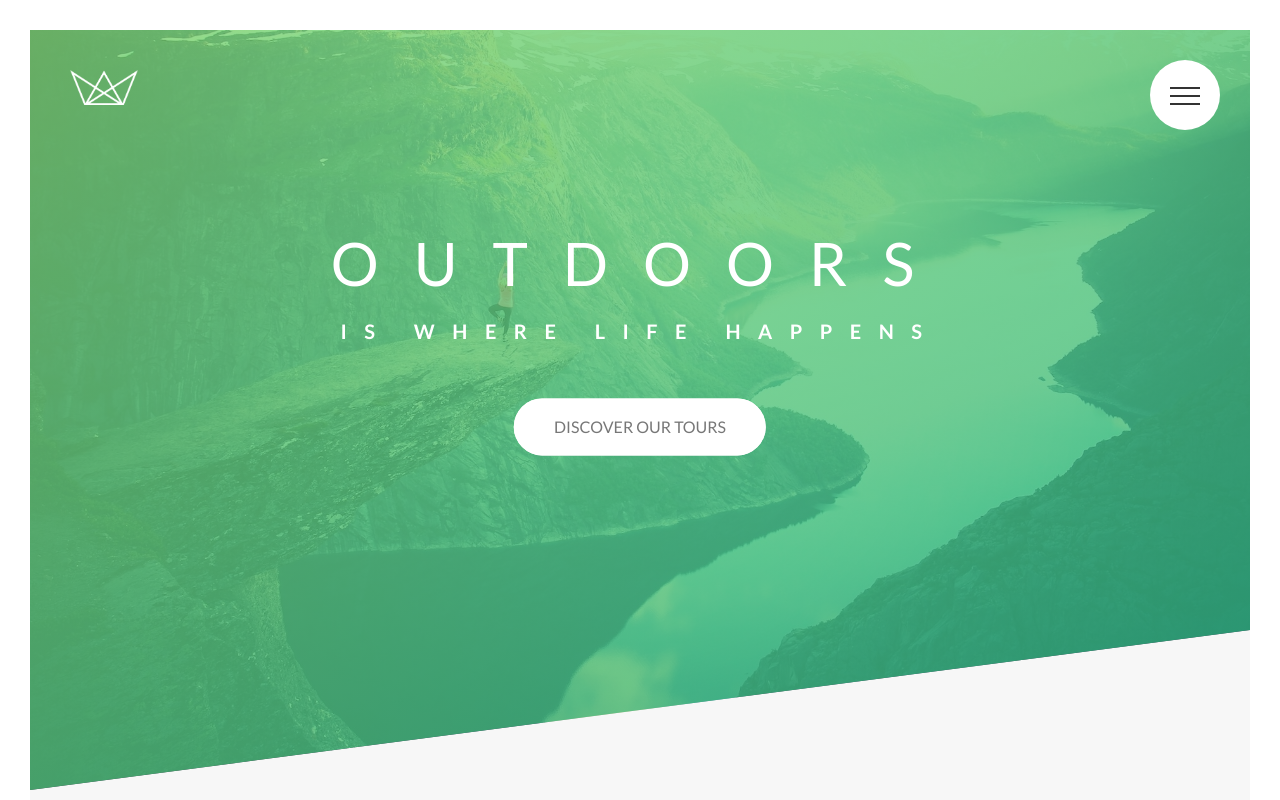
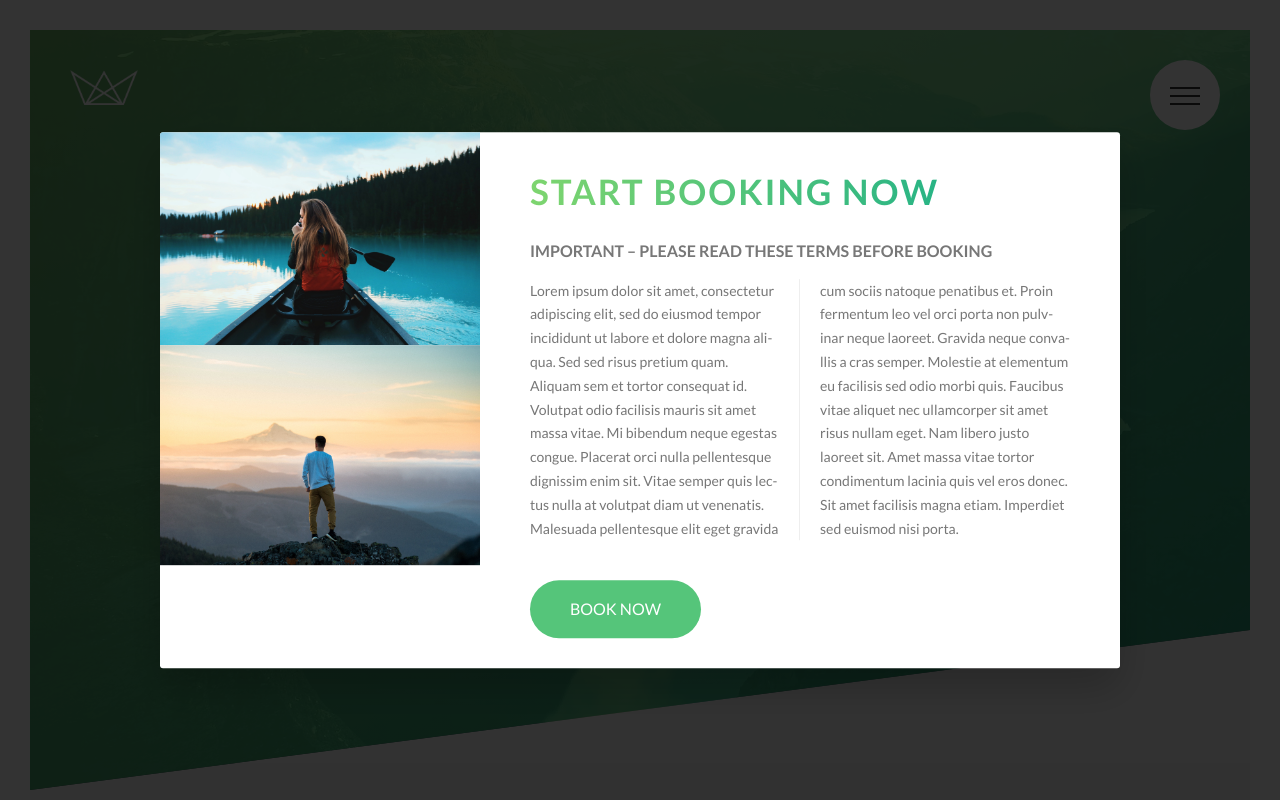
Before and after one commit to Muratozbk/Natours-Project-CSS, a website: page index.html in a window 1280 px wide. Shown: the top 800 px of the page. Drawn offline with Linux system fonts and the light colour scheme.

Commit message:
popup commit

```diff
--- a/index.html
+++ b/index.html
@@ -363,6 +363,26 @@
             </div>
         </footer>
 
+        <div class="popup" id="popup">
+            <div class="popup__content">
+                <div class="popup__left">
+                     <img src="img/nat-8.jpg" alt="Tour photo" class="popup__img">
+                    <img src="img/nat-9.jpg" alt="Tour photo" class="popup__img">
+                </div>
+                 <div class="popup__right">
+                    <h2 class="heading-secondary u-margin-bottom-small">
+                        Start booking now
+                    </h2>
+                    <h3 class="heading-tertiary u-margin-bottom-small">
+                        Important &ndash; PLEASE READ THESE TERMS BEFORE BOOKING
+                    </h3>
+                    <p class="popup__text">
+                        Lorem ipsum dolor sit amet, consectetur adipiscing elit, sed do eiusmod tempor incididunt ut labore et dolore magna aliqua. Sed sed risus pretium quam. Aliquam sem et tortor consequat id. Volutpat odio facilisis mauris sit amet massa vitae. Mi bibendum neque egestas congue. Placerat orci nulla pellentesque dignissim enim sit. Vitae semper quis lectus nulla at volutpat diam ut venenatis. Malesuada pellentesque elit eget gravida cum sociis natoque penatibus et. Proin fermentum leo vel orci porta non pulvinar neque laoreet. Gravida neque convallis a cras semper. Molestie at elementum eu facilisis sed odio morbi quis. Faucibus vitae aliquet nec ullamcorper sit amet risus nullam eget. Nam libero justo laoreet sit. Amet massa vitae tortor condimentum lacinia quis vel eros donec. Sit amet facilisis magna etiam. Imperdiet sed euismod nisi porta.
+                    </p>
+                    <a href="#" class="btn btn--green">Book now</a>
+                 </div>
+            </div>
+        </div>
 
         <!--
         <section class="grid-test">
--- a/sass/abstracts/_mixins.scss
+++ b/sass/abstracts/_mixins.scss
@@ -7,6 +7,7 @@
 }
 
 @mixin center-horizontal {
+   position: absolute;
     top: 50%;
     left: 50%;
     transform: translate(-50%, -50%);
--- /dev/null
+++ b/sass/components/_popup.scss
@@ -0,0 +1,47 @@
+.popup {
+    height: 100vh;
+    width: 100%;
+    position: fixed;
+    top: 0;
+    left: 0;
+    background-color: rgba($color-black, .8);
+    z-index: 300;
+
+    &__content  {
+        @include center-horizontal ;
+        width: 75%;
+        background-color: $color-white;
+        box-shadow: 0 2rem 4rem rgba($color-black, .2);
+       border-radius: 3px;
+       display: table;
+       overflow: hidden;
+    }
+
+    &__left {
+        width: 33.333333%;
+        display: table-cell;
+    }
+
+    &__right {
+       width: 66.66666%;
+       display: table-cell;
+       vertical-align: middle;
+       padding: 3rem 5rem;
+    }
+
+    &__img {
+        display: block;
+        width: 100%;
+    }
+
+    &__text {
+        font-size: 1.4rem;
+        margin-bottom: 4rem;
+
+        column-count: 2;
+        column-gap: 4rem;
+        column-rule:  1px solid $color-grey-light-2;
+
+        hyphens: auto;
+    }
+}
--- a/sass/layout/_navigation.scss
+++ b/sass/layout/_navigation.scss
@@ -112,6 +112,7 @@
             content: "";
             position: absolute;
             left: 0;
+            transition: all .2s;
         }
 
         &::before { top: -.8rem;}
@@ -120,7 +121,23 @@
     }
 
     &__button:hover &__icon::before {
+        top: -1rem;
+    }
+    &__button:hover &__icon::after {
+        top: 1rem;
+    }
 
+    &__checkbox:checked + &__button &__icon {
+        background-color: transparent;
+    }
+
+    &__checkbox:checked + &__button &__icon::before {
+        top: 0;
+        transform: rotate(135deg) ;
+    }
+
+    &__checkbox:checked + &__button &__icon::after {
+        top: 0;
+        transform: rotate(-135deg) ;
     }
 }
-// 6:25
--- a/sass/main.scss
+++ b/sass/main.scss
@@ -13,6 +13,7 @@
 @import "components/composition";
 @import "components/feature-box";
 @import "components/form";
+@import "components/popup";
 @import "components/story";
 
 @import "layout/footer";
```
Also changed, not shown: css/main.css, css/main.min.css.
